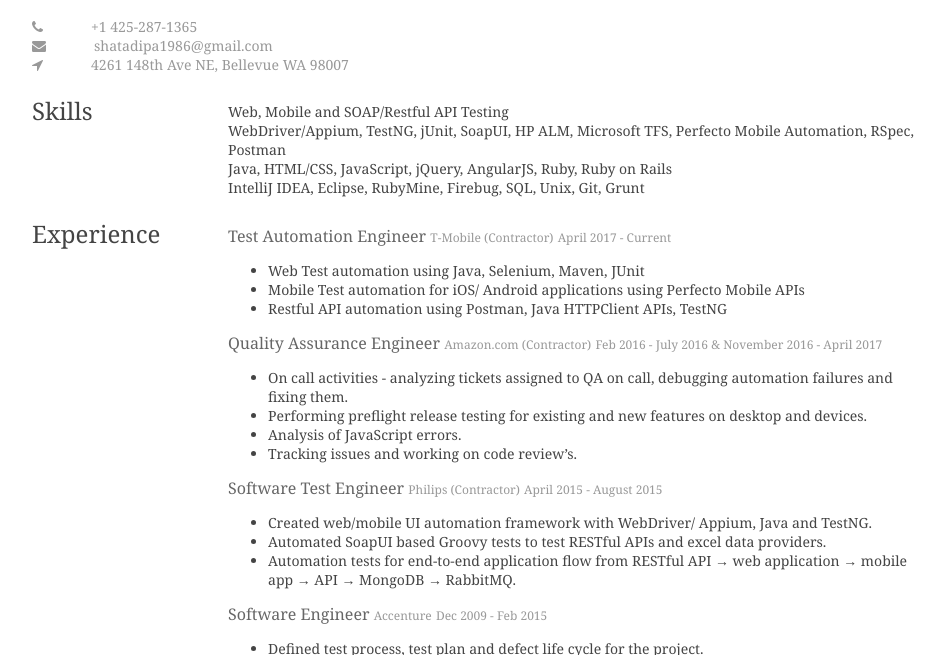
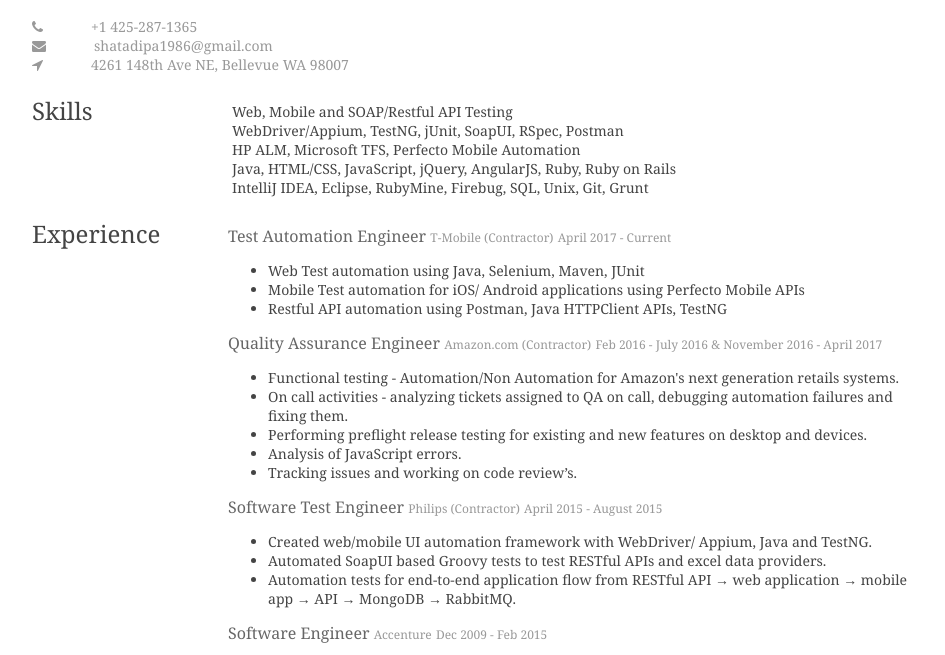
Before and after one commit to shatadipa/shatadipa.github.io, a plain HTML site: page index.html in a window 1280 px wide. Shown: the part 102-757 px from the top of the page, without its empty margins (160-1105 px from the left). Drawn offline with Linux system fonts and the light colour scheme.

Commit message:
Update index.html

```diff
--- a/index.html
+++ b/index.html
@@ -23,7 +23,8 @@
             <section>
                 <ul class="unlist">
                     <li>Web, Mobile and SOAP/Restful API Testing</li>
-                    <li>WebDriver/Appium, TestNG, jUnit, SoapUI, HP ALM, Microsoft TFS, Perfecto Mobile Automation, RSpec, Postman</li>
+                    <li>WebDriver/Appium, TestNG, jUnit, SoapUI, RSpec, Postman</li>
+                    <li>HP ALM, Microsoft TFS, Perfecto Mobile Automation</li>
                     <li>Java, HTML/CSS, JavaScript, jQuery, AngularJS, Ruby, Ruby on Rails</li>
                     <li>IntelliJ IDEA, Eclipse, RubyMine, Firebug, SQL, Unix, Git, Grunt</li>
                 </ul>
@@ -53,6 +54,7 @@
                         </h1>
                     </header>
                     <ul>
+                        <li>Functional testing - Automation/Non Automation for Amazon's next generation retails systems.</li>
                         <li>On call activities - analyzing tickets assigned to QA on call, debugging automation failures and
                             fixing them.</li>
                         <li>Performing preflight release testing for existing and new features on desktop and devices.</li>
```
